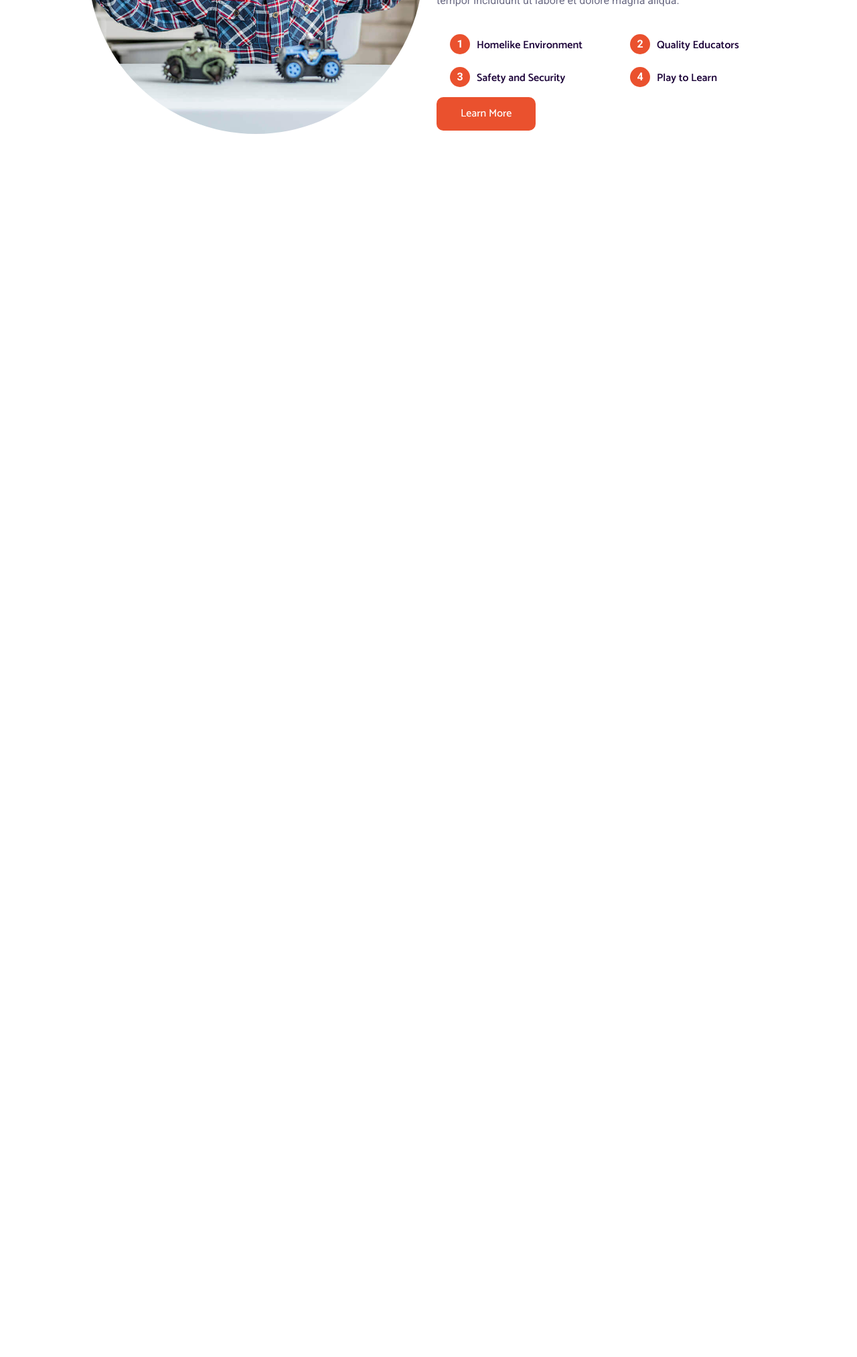
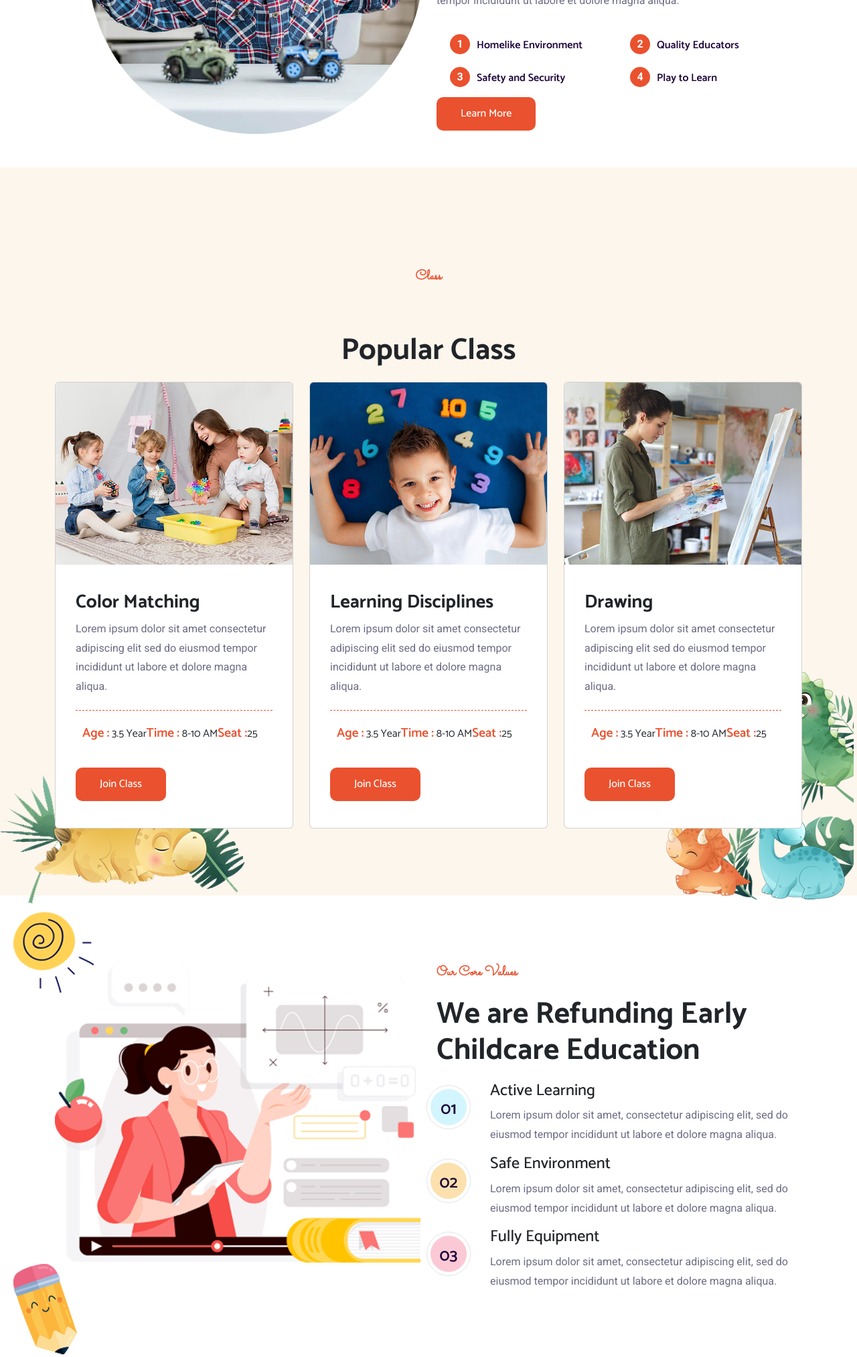
Before and after one commit to ParshwaChougule/webpage6_ketan---Childcare-Kids-School, a PHP site: page / in a window 1280 px wide. Shown: the part 1276-3302 px from the top of the page at 67% size. Before the commit the page ends 1476 px from the top, so only its background shows below. Run offline with PHP 8.4, Linux system fonts and the light colour scheme.

Commit message:
core teacher & Testimonials

```diff
--- a/assets/css/style.css
+++ b/assets/css/style.css
@@ -12,11 +12,26 @@
 .text-orange{color: #EA512E !important;}
 .text-black{color: #1B0238;}
 .text-silver{color: #797B8C;}
+.bg-light-orange{background: #FDF6ED ;}
+.bg-light-yellow{background: #FEE9CA;}
 .bg-orange{background: #EA512E;}
 .bg-yellow{background: #F5890D;}
+.mt-5{margin-top: 50px;}
+.mt-10{margin-top: 100px;}
 .mt-20{
     margin-top: 150px;
 }
+.ml-20{margin-left: 78%;}
+.pt-20{padding-top: 25px;}
+.pt-60{padding-top: 100px;}
+.pl-20{padding-left: 20px;}
+.pl-50{padding-left: 77.7%;}
+.pb-70{padding-bottom: 70px;}
+.pt-100{padding-top: 100px;}
+.pt-50{padding-top: 43%;}
+.pt-65{padding-top: 62%;}
+.pt-62{padding-top: 51%;}
+.pb-100{padding-bottom: 100px;}
 .btn{
     color: #fff;
     display: inline-block;
@@ -102,7 +117,6 @@ li{
 .shape-6{
     top: 92%;
     left: 0%;
-
 }
 .banner h1 {
     color: #1B0238;
@@ -119,13 +133,21 @@ li{
     height: 600px;
     padding: 50px;
 }
-.banner2 span{
+.banner2 span,
+.popular span,
+.teacher span,
+.core-value span,
+.testimonials span{
     font-size: 20px;
     color: #ea512e;
     font-weight: 600;
     font-family: "Sacramento", cursive;
 }
-.banner2 h3{
+.banner2 h3,
+.popular h2,
+.teacher h3,
+.core-value h3,
+.testimonials h2{
     font-size: 45px;
     margin-top: 20px;
     margin-bottom: 20px;
@@ -164,6 +186,86 @@ li{
 }
 /* /Banner Section End */
 
+/* Popular class Section Start */
+.popular .card:hover img{
+    transform: rotate(2deg) scale(1.07);
+    transition: all 0.3s linear;
+}
+.card-boy{
+    padding: 40px 30px;
+}
+.popular .list{
+    margin-top: 20px;
+    padding: 20px 10px;
+    border-top: 1px dashed #ea512e;
+}
+.popular .list ul li{
+    display: flex;
+}
+.popular .list .span{
+    font-family: "Catamaran", sans-serif;
+    font-size: 19px;
+}
+/* /Popular class Section End */
+
+/* Core Value Section Start */
+.core-value .number{
+    width: 60px;
+    height: 60px;
+    line-height: 60px;
+    text-align: center;
+    border-radius: 50%;
+    display: inline-block;
+    margin-top: 1.5%;
+    margin-right: 20px;
+    font-size: 25px;
+    color: #1B0238;
+    border: 3px solid #fff;
+    outline: 1px solid #e5e4e4;
+    outline-offset: 2px;
+    transition: 0.5s;
+    cursor: pointer;
+    font-family: "Catamaran", sans-serif;
+}
+.core-value .number:hover{
+    color: #fff;
+    transition: 0.5s;
+    background: #EA512E !important;
+    outline-color: #EA512E;
+}
+
+/* /Core Value Section End */
+
+/* Teacher Section Start */
+.teacher .social-media{
+    position: absolute;
+    bottom: 0;
+    left: 0;
+    right: 0;
+    margin-bottom: -70px;
+    transition: all 0.5s ease-in;
+}
+.teacher .teacher-image:hover .social-media{
+    margin-bottom: 0px;
+    transition: all 0.5s ease-out;
+}
+.teacher .social-media li{
+    width: 30px;
+    height: 30px;
+    line-height: 32px;
+    background: #EA512E;
+    border-radius: 50%;
+    transition: 0.3s ease;
+}
+.teacher .social-media li a{
+    color: white;
+}
+.teacher .social-media li:hover{
+    background: #f5890d;
+    transition: 0.3s ease;
+}
+/* /Teacher Section End */
+
 
 
 
--- a/index.html
+++ b/index.html
@@ -6,6 +6,7 @@
         <title>Ketan - Childcare & Kids School</title>
         <link rel="shortcut icon" href="./assets/img/favicon.png" type="image/x-icon">
 
+        <link rel="stylesheet" href="https://cdnjs.cloudflare.com/ajax/libs/font-awesome/6.4.2/css/all.min.css">
         <link rel="stylesheet" href="https://fonts.googleapis.com/css2?family=Material+Symbols+Outlined:opsz,wght,FILL,GRAD@24,400,0,0" />
         <link rel="stylesheet" href="https://cdn.jsdelivr.net/npm/bootstrap@5.3.2/dist/css/bootstrap.min.css">
         <link rel="stylesheet" href="./assets/css/style.css">
@@ -195,8 +196,326 @@
        </section>
        <!-- /Banner Section End -->
 
+       <!-- Popular Class Section Start -->
+       <section class="popular  pt-100 pb-100 bg-light-orange">
+        <div class="continer-fluid">
+            <div class="row">
+                <div class="col-12">
+                    <div class="col-lg-1 pt-65 position-absolute">
+                        <img src="./assets/img/class-shape-1.png" alt="class" class="shape-1">
+                    </div>
+                    <div class="col-lg-1 pt-62 pl-50 position-absolute">
+                        <img src="./assets/img/class-shape-2.png" alt="class" class="shape-1">
+                    </div>
+                </div>
+            </div>
+        </div>
+        <div class="container">
+            <div class="row">
+                <div class="col-12">
+                    <span class="text-center d-block px-3 py-5">Class</span>
+                    <h2 class="text-center">Popular Class</h2>
+                </div>
+            </div>
+            <div class="row">
+                <div class="col-lg-4">
+                    <div class="card overflow-hidden">
+                        <div class="h-50 overflow-hidden">
+                            <img src="./assets/img/class-1.jpg" class="card-img-top" alt="...">
+                        </div>
+                        <div class="card-boy">
+                            <h3 class="card-title fw-bold">Color Matching</h3>
+                            <p class="card-text">
+                                Lorem ipsum dolor sit amet consectetur adipiscing elit sed do eiusmod tempor incididunt ut labore et dolore magna aliqua.
+                            </p>
+                            <ul class="list d-flex">
+                                <li><span class="span">Age :</span> 3.5 Year</li>
+                                <li><span class="span">Time :</span> 8-10 AM</li>
+                                <li><span class="span">Seat :</span>25</li>
+                            </ul>
+                            <a href="javascript:void()" class="btn">Join Class</a>
+                        </div>
+                    </div>
+                </div>
+                <div class="col-lg-4">
+                    <div class="card overflow-hidden">
+                        <div class="h-50 overflow-hidden">
+                            <img src="./assets/img/class-2.jpg" class="card-img-top" alt="...">
+                        </div>
+                        <div class="card-boy">
+                            <h3 class="card-title fw-bold">Learning Disciplines</h3>
+                            <p class="card-text">
+                                Lorem ipsum dolor sit amet consectetur adipiscing elit sed do eiusmod tempor incididunt ut labore et dolore magna aliqua.
+                            </p>
+                            <ul class="list d-flex">
+                                <li><span class="span">Age :</span> 3.5 Year</li>
+                                <li><span class="span">Time :</span> 8-10 AM</li>
+                                <li><span class="span">Seat :</span>25</li>
+                            </ul>
+                            <a href="javascript:void()" class="btn">Join Class</a>
+                        </div>
+                    </div>
+                </div>
+                <div class="col-lg-4">
+                    <div class="card overflow-hidden">
+                        <div class="h-50 overflow-hidden">
+                            <img src="./assets/img/class-3.jpg" class="card-img-top" alt="...">
+                        </div>
+                        <div class="card-boy">
+                            <h3 class="card-title fw-bold">Drawing</h3>
+                            <p class="card-text">
+                                Lorem ipsum dolor sit amet consectetur adipiscing elit sed do eiusmod tempor incididunt ut labore et dolore magna aliqua.
+                            </p>
+                            <ul class="list d-flex">
+                                <li><span class="span">Age :</span> 3.5 Year</li>
+                                <li><span class="span">Time :</span> 8-10 AM</li>
+                                <li><span class="span">Seat :</span>25</li>
+                            </ul>
+                            <a href="javascript:void()" class="btn">Join Class</a>
+                        </div>
+                    </div>
+                </div>
+            </div>
+        </div>
+       </section>
+       <!-- /Popular Class Section End -->
 
+       <!-- Core Value Section Start -->
+       <div class="core-value">
+            <div class="col-lg-1 pt-20 pl-20 position-absolute">
+                <img src="./assets/img/value-shape-1.png" alt="value">
+            </div>
+            <div class="col-lg-1 pt-50 pl-20 position-absolute">
+                <img src="./assets/img/value-shape-2.png" alt="value">
+            </div>
+            <div class="container ">
+                <div class="row pt-100 pb-100">
+                    <div class="col-lg-6">
+                        <img src="./assets/img/value-1.png" alt="value1" class="img-fluid">
+                    </div>
+                    <div class="col-lg-6">
+                        <span>Our Core Values</span>
+                        <h3>We are Refunding Early Childcare Education</h3>
+                        <div class="row">
+                            <span class="col-2 number" style="background-color: #d3f5fe;">01</span>
+                            <div class="col-10">
+                                <h4>Active Learning</h4>
+                                <p>
+                                    Lorem ipsum dolor sit amet, consectetur adipiscing elit, sed do eiusmod tempor incididunt ut labore et dolore magna aliqua.
+                                </p>
+                            </div>
+                            <span class="col-2 number" style="background-color: #fce0ad;">02</span>
+                            <div class="col-10">
+                                <h4>Safe Environment</h4>
+                                <p>
+                                    Lorem ipsum dolor sit amet, consectetur adipiscing elit, sed do eiusmod tempor incididunt ut labore et dolore magna aliqua.
+                                </p>
+                            </div>
+                            <span class="col-2 number" style="background-color: #fbc9d5;">03</span>
+                            <div class="col-10">
+                                <h4>Fully Equipment</h4>
+                                <p>
+                                    Lorem ipsum dolor sit amet, consectetur adipiscing elit, sed do eiusmod tempor incididunt ut labore et dolore magna aliqua.
+                                </p>
+                            </div>
+                        </div>
+                    </div>
+                </div>
+            </div>
+       </div>
+       <!-- /Core Value Section End -->
 
+       <!-- Core Teacher Section Start -->
+       <section class="teacher pt-100 pb-100 bg-light-orange">
+        <div class="container">
+            <div class="row">
+                <span class="text-center">Our Core Teacher</span>
+                <h3 class="text-center">Meet Our Teacher</h3>
+                <div class="col-lg-3 col-md-6">
+                    <div class="teacher-image overflow-hidden position-relative text-center">
+                        <img src="./assets/img/teacher-1.jpg" alt="teacher-1" class="img-fluid rounded-circle ">
+                        <div class="social-media">
+                            <ul class="list-unstyled">
+                                <li class="d-inline-block">
+                                    <a href="javascript:void()">
+                                        <i class="fa-brands fa-facebook-f"></i>
+                                    </a>
+                                </li>
+                                <li class="d-inline-block">
+                                    <a href="javascript:void()">
+                                        <i class="fa-brands fa-twitter"></i>
+                                    </a>
+                                </li>
+                                <li class="d-inline-block">
+                                    <a href="javascript:void()">
+                                        <i class="fa-brands fa-linkedin-in"></i>
+                                    </a>
+                                </li>
+                                <li class="d-inline-block">
+                                    <a href="javascript:void()">
+                                        <i class="fa-brands fa-instagram"></i>
+                                    </a>
+                                </li>
+                            </ul>
+                        </div>
+                    </div>
+                    <div class="text-center">
+                        <h3 class="fs-2">Glims Bond</h3>
+                        <h6 class="text-orange fs-6">Music Teacher</h6>
+                    </div>
+                </div>
+                <div class="col-lg-3 col-md-6">
+                    <div class="teacher-image  overflow-hidden position-relative text-center">
+                        <img src="./assets/img/teacher-1.jpg" alt="teacher-1" class="img-fluid rounded-circle">
+                        <div class="social-media">
+                            <ul class="list-unstyled">
+                                <li class="d-inline-block">
+                                    <a href="javascript:void()">
+                                        <i class="fa-brands fa-facebook-f"></i>
+                                    </a>
+                                </li>
+                                <li class="d-inline-block">
+                                    <a href="javascript:void()">
+                                        <i class="fa-brands fa-twitter"></i>
+                                    </a>
+                                </li>
+                                <li class="d-inline-block">
+                                    <a href="javascript:void()">
+                                        <i class="fa-brands fa-linkedin-in"></i>
+                                    </a>
+                                </li>
+                                <li class="d-inline-block">
+                                    <a href="javascript:void()">
+                                        <i class="fa-brands fa-instagram"></i>
+                                    </a>
+                                </li>
+                            </ul>
+                        </div>
+                    </div>
+                    <div class="text-center">
+                        <h3 class="fs-2">Sherlock Bin</h3>
+                        <h6 class="text-orange fs-6">Art Teacher</h6>
+                    </div>
+                </div>
+                <div class="col-lg-3 col-md-6">
+                    <div class="teacher-image overflow-hidden position-relative text-center">
+                        <img src="./assets/img/teacher-1.jpg" alt="teacher-1" class="img-fluid rounded-circle ">
+                        <div class="social-media">
+                            <ul class="list-unstyled">
+                                <li class="d-inline-block">
+                                    <a href="javascript:void()">
+                                        <i class="fa-brands fa-facebook-f"></i>
+                                    </a>
+                                </li>
+                                <li class="d-inline-block">
+                                    <a href="javascript:void()">
+                                        <i class="fa-brands fa-twitter"></i>
+                                    </a>
+                                </li>
+                                <li class="d-inline-block">
+                                    <a href="javascript:void()">
+                                        <i class="fa-brands fa-linkedin-in"></i>
+                                    </a>
+                                </li>
+                                <li class="d-inline-block">
+                                    <a href="javascript:void()">
+                                        <i class="fa-brands fa-instagram"></i>
+                                    </a>
+                                </li>
+                            </ul>
+                        </div>
+                    </div>
+                    <div class="text-center">
+                        <h3 class="fs-2">Priestly Herbart</h3>
+                        <h6 class="text-orange fs-6">Math Teacher</h6>
+                    </div>
+                </div>
+                <div class="col-lg-3 col-md-6">
+                    <div class="teacher-image overflow-hidden position-relative text-center">
+                        <img src="./assets/img/teacher-1.jpg" alt="teacher-1" class="img-fluid rounded-circle ">
+                        <div class="social-media">
+                            <ul class="list-unstyled">
+                                <li class="d-inline-block">
+                                    <a href="javascript:void()">
+                                        <i class="fa-brands fa-facebook-f"></i>
+                                    </a>
+                                </li>
+                                <li class="d-inline-block">
+                                    <a href="javascript:void()">
+                                        <i class="fa-brands fa-twitter"></i>
+                                    </a>
+                                </li>
+                                <li class="d-inline-block">
+                                    <a href="javascript:void()">
+                                        <i class="fa-brands fa-linkedin-in"></i>
+                                    </a>
+                                </li>
+                                <li class="d-inline-block">
+                                    <a href="javascript:void()">
+                                        <i class="fa-brands fa-instagram"></i>
+                                    </a>
+                                </li>
+                            </ul>
+                        </div>
+                    </div>
+                    <div class="text-center">
+                        <h3 class="fs-2">Smith Broke</h3>
+                        <h6 class="text-orange fs-6">English Teacher</h6>
+                    </div>
+                </div>
+            </div>
+        </div>
+       </section>
+       <!-- /Core Teacher Section End -->
+
+        <!-- Testimonials Section Start -->
+        <section class="testimonials pt-100 pb-100 position-relative">
+        <div class="container">
+            <div>
+                <span class="text-center d-block">Testimonials</span>
+                <h2 class="text-center">what Parents Say Avout Us</h2>
+            </div>
+            <div class="row">
+                <div class="col-lg-4 col-md-6 col-12">
+                    <div class="card rounded-circle text-center p-5 bg-light-yellow">
+                        <div class="bg-white rounded-circle px-4 pt-2 text-center mx-auto text-orange">''</div>
+                        <p>
+                            Lorem ipsum dolor sit amet consectetur adipisicing elit. Eveniet autem voluptas excepturi consectetur et, labore itaque ad nesciunt, quo inventore aperiam! Perspiciatis, molestiae in! Quia.
+                        </p>
+                        <h4>Glims Bond</h4>
+                        <h6 class="text-orange">Music Teacher</h6>
+                    </div>
+                </div>
+                <div class="col-lg-4 col-md-6 col-12">
+                    <div class="card rounded-circle text-center p-5 bg-light-yellow">
+                        <div class="bg-white rounded-circle px-4 pt-2 text-center mx-auto text-orange">''</div>
+                        <p>
+                            Lorem ipsum dolor sit amet consectetur adipisicing elit. Eveniet autem voluptas excepturi consectetur et, labore itaque ad nesciunt, quo inventore aperiam! Perspiciatis, molestiae in! Quia.
+                        </p>
+                        <h4>Sherlock Bin</h4>
+                        <h6 class="text-orange">Art Teacher</h6>
+                    </div>
+                </div>
+                <div class="col-lg-4 col-md-6 col-12">
+                    <div class="card rounded-circle text-center p-5 bg-light-yellow">
+                        <div class="bg-white rounded-circle px-4 pt-2 text-center mx-auto text-orange">''</div>
+                        <p>
+                            Lorem ipsum dolor sit amet consectetur adipisicing elit. Eveniet autem voluptas excepturi consectetur et, labore itaque ad nesciunt, quo inventore aperiam! Perspiciatis, molestiae in! Quia.
+                        </p>
+                        <h4>Priestly Herbart</h4>
+                        <h6 class="text-orange">Math Teacher</h6>
+                    </div>
+                </div>
+            </div>
+            <div class="nav-button d-flex justify-content-between">
+                <button class="prevBtn">&lt;</button>
+                <button class="nextvBtn">&gt;</button>
+            </div>
+        </div>
+        </section>
+        <!-- /Testimonials Section End -->
+
+       <script src="https://cdnjs.cloudflare.com/ajax/libs/font-awesome/6.4.2/js/all.min.js"></script>
         <script src="https://cdn.jsdelivr.net/npm/bootstrap@5.3.2/dist/js/bootstrap.bundle.min.js"></script>
         <script src="./assets/js/script.js"></script>
     </body>
```
